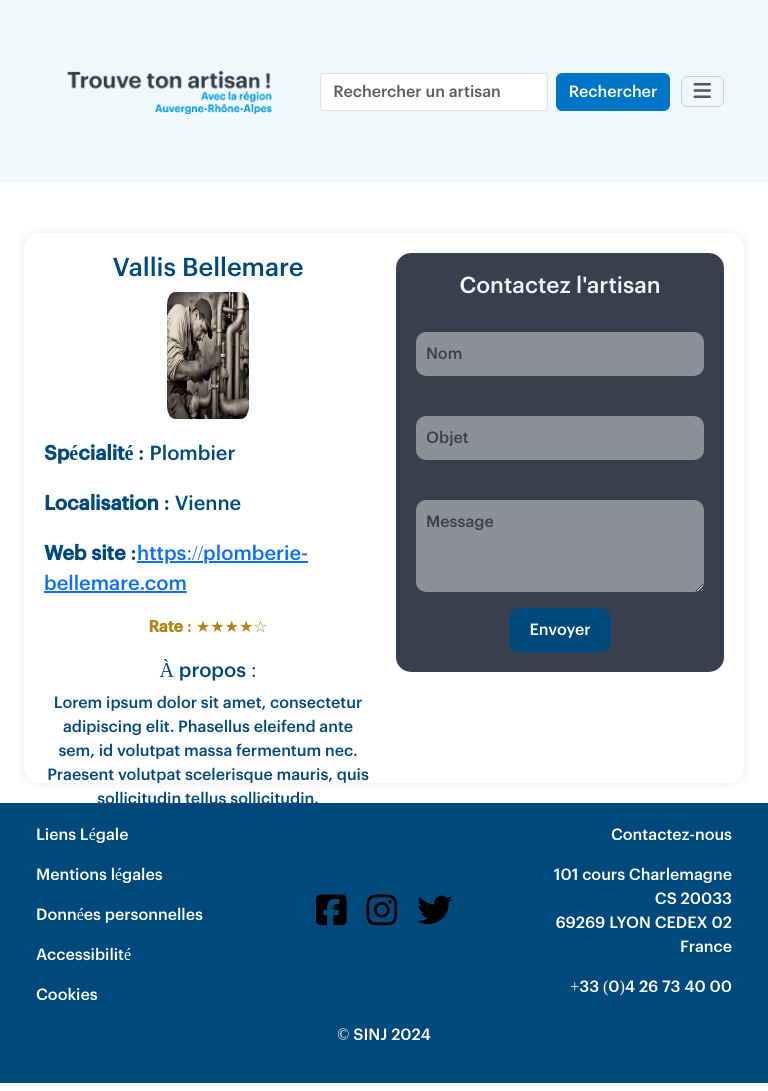
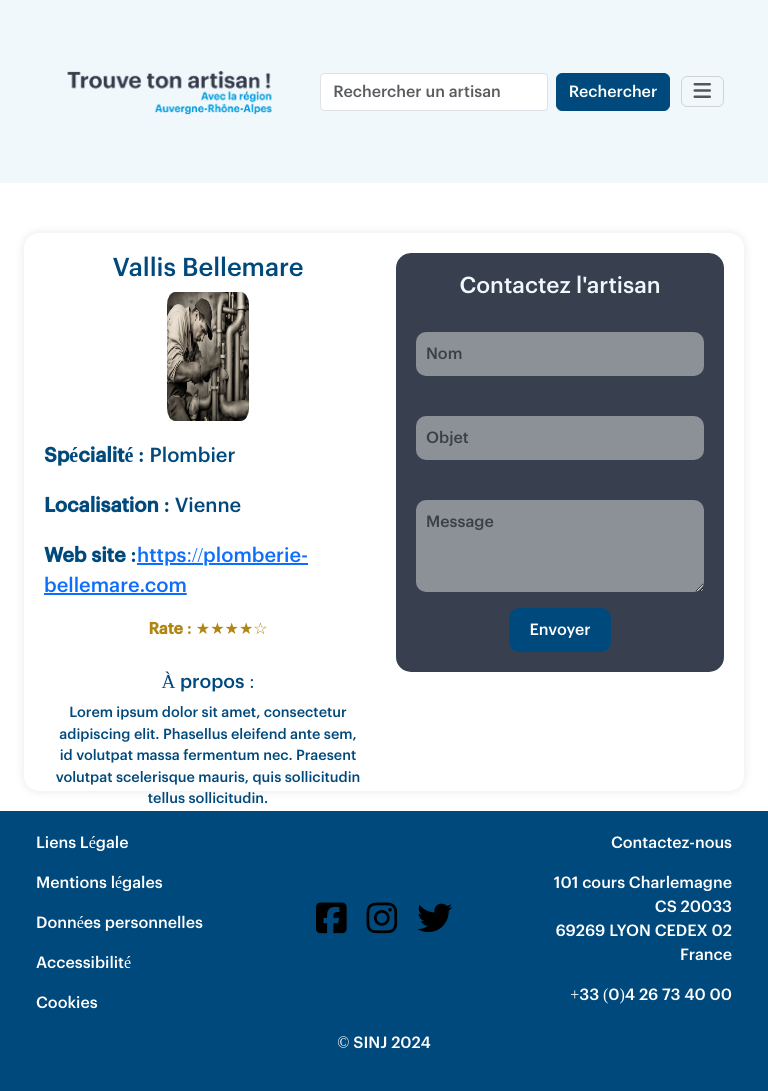
Before and after one commit to SINJ1/TrouveTonArtisan, an Angular app: page /artisan/1 in a window 768 px wide. Built offline with nearby package versions, Linux system fonts and the light colour scheme.

Commit message:
first commit

```diff
--- a/src/app/header/header.component.scss
+++ b/src/app/header/header.component.scss
@@ -23,10 +23,6 @@
 .form-control {
     border-radius: 0.25rem;
     margin-right: 0.5rem;
-}
-.btn-primary {
-    background-color: var(--color2);
-    border-color: var(--color2);
 }
 
 @media (max-width: 425px) {
--- a/src/styles.scss
+++ b/src/styles.scss
@@ -54,14 +54,34 @@ body {
     border-color: var(--color4);
 }
 
+.btn-primary {
+    background-color: var(--color3);
+    border-color: var(--color3);
+}
+
 @media (min-width: 481px) and (max-width: 768px) {
     .card {
-        width: 50%; // Ajuster la largeur pour les tablettes
-        margin: 10px; // Ajuster la marge pour les tablettes
+        .profile-img {
+            width: 50%;
+        }
+        width: 50%;
+        margin: 10px;
+    }
+    .about {
+        padding: 10px; /* Réduit le padding sur les écrans plus petits */
+    }
+    .about h5 {
+        font-size: 1.2em; /* Réduit la taille du titre */
+    }
+    .about p {
+        font-size: 0.9em; /* Réduit la taille du texte */
     }
 }
 @media (min-width: 1024px) {
     .card{
         width: 23rem;
     }
+    .profile-img {
+        width: 100%;
+    }
 }
```
Also changed, not shown: 1 other file (tests, documents, lock files or other folders).
